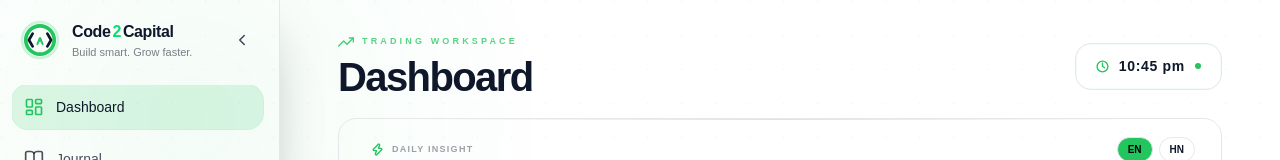
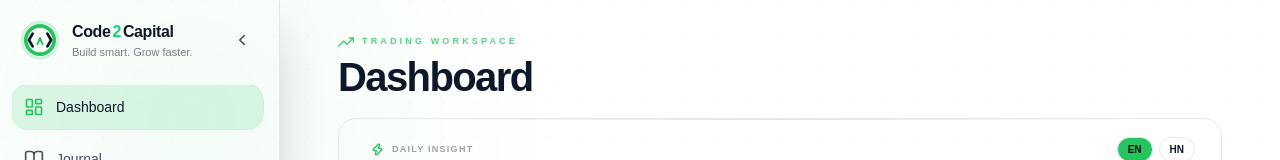
Before and after one commit to deepak-pandey1/Code2Capital, a Next.js app: page /dashboard in a window 1280 px wide. Shown: the top 160 px of the page. Built offline with nearby package versions, Linux system fonts and the light colour scheme; no server answers.

Commit message:
remove time section from dashboard

```diff
--- a/src/app/dashboard/page.js
+++ b/src/app/dashboard/page.js
@@ -1,20 +1,10 @@
 "use client";
-
 import { onAuthStateChanged } from "firebase/auth";
 import { FiTrendingUp } from "react-icons/fi";
 import { useEffect, useState } from "react";
 import { AnimatePresence } from "framer-motion";
 import DailyQuote from "@/components/common/DailyQuote";
-import {
-  Clock,
-  PencilLine,
-  Plus,
-  Save,
-  X,
-  Trash2,
-  Zap,
-  BookMarked,
-} from "lucide-react";
+import { PencilLine, Plus, Save, X, Trash2, Zap, BookMarked, } from "lucide-react";
 import RecentNewsPanel from "@/components/dashboard/RecentNewsPanel";
 import { auth } from "@/lib/firebase";
 
@@ -177,30 +167,11 @@ function CardHeader({ icon: Icon, title, badge }) {
   );
 }
 
-/* ═══════════════════════════════════════════════════
-   HELPERS
-═══════════════════════════════════════════════════ */
-function getISTTime() {
-  return new Intl.DateTimeFormat("en-IN", {
-    timeZone: "Asia/Kolkata",
-    hour: "2-digit",
-    minute: "2-digit",
-    hour12: true,
-  }).format(new Date());
-}
 
 /* ═══════════════════════════════════════════════════
    DASHBOARD
 ═══════════════════════════════════════════════════ */
 export default function Dashboard() {
-  const [time, setTime] = useState(getISTTime());
-
-  useEffect(() => {
-    const id = setInterval(() => {
-      setTime(getISTTime());
-    }, 60000);
-    return () => clearInterval(id);
-  }, []);
 
   const [ruleText, setRuleText] = useState("");
   const [savedRule, setSavedRule] = useState(null);
@@ -392,39 +363,6 @@ export default function Dashboard() {
             </h1>
           </div>
 
-          <div
-            style={{
-              display: "flex",
-              alignItems: "center",
-              gap: 10,
-              padding: "12px 20px",
-              borderRadius: "16px",
-              border: "1px solid var(--border)",
-              background: "var(--card)",
-              boxShadow: "0 0 0 0.5px rgba(34,197,94,0.1) inset",
-            }}
-          >
-            <Clock size={13} color="var(--primary)" strokeWidth={2.5} />
-            <span
-              style={{
-                fontSize: "14px",
-                fontWeight: 700,
-                letterSpacing: "0.05em",
-                fontVariantNumeric: "tabular-nums",
-              }}
-            >
-              {time}
-            </span>
-            <span
-              style={{
-                width: 6,
-                height: 6,
-                borderRadius: "50%",
-                background: "var(--primary)",
-                display: "inline-block",
-              }}
-            />
-          </div>
         </header>
 
         <div
```
